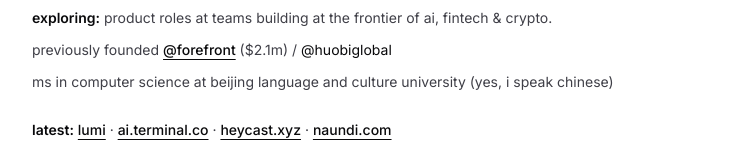
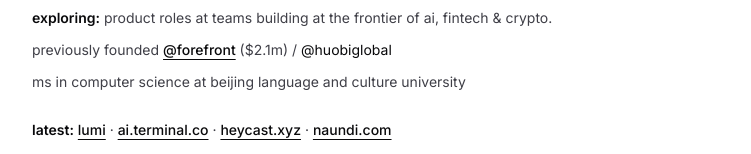
Before and after one commit to thisiscarlosgomes/thisiscarlos, a Next.js app: page / in a window 1280 px wide. Shown: the part 150-304 px from the top of the page, without its empty margins (264-1015 px from the left). Built offline with nearby package versions, Linux system fonts and the light colour scheme; no server answers; the database is empty.

Commit message:
Remove the Chinese-speaking aside from the MS line (#9)
Reverts just the aside added in #8 so the MS line is again plain regular-weight text.

```diff
--- a/app/page.tsx
+++ b/app/page.tsx
@@ -69,7 +69,7 @@ export default async function Home() {
           </p>
 
           <p>
-            ms in computer science at beijing language and culture university (yes, i speak chinese)
+            ms in computer science at beijing language and culture university
           </p>
         </div>
 
```
